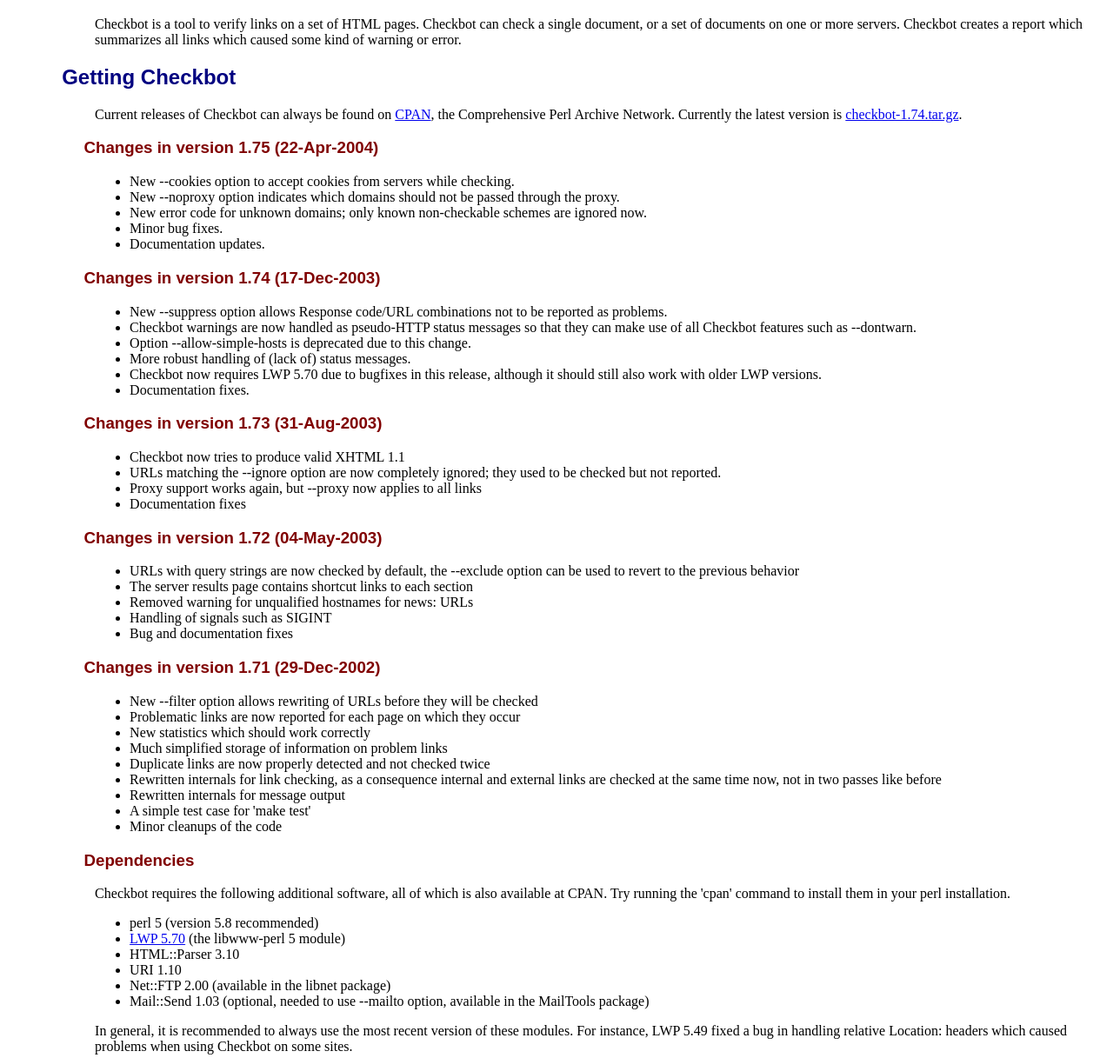
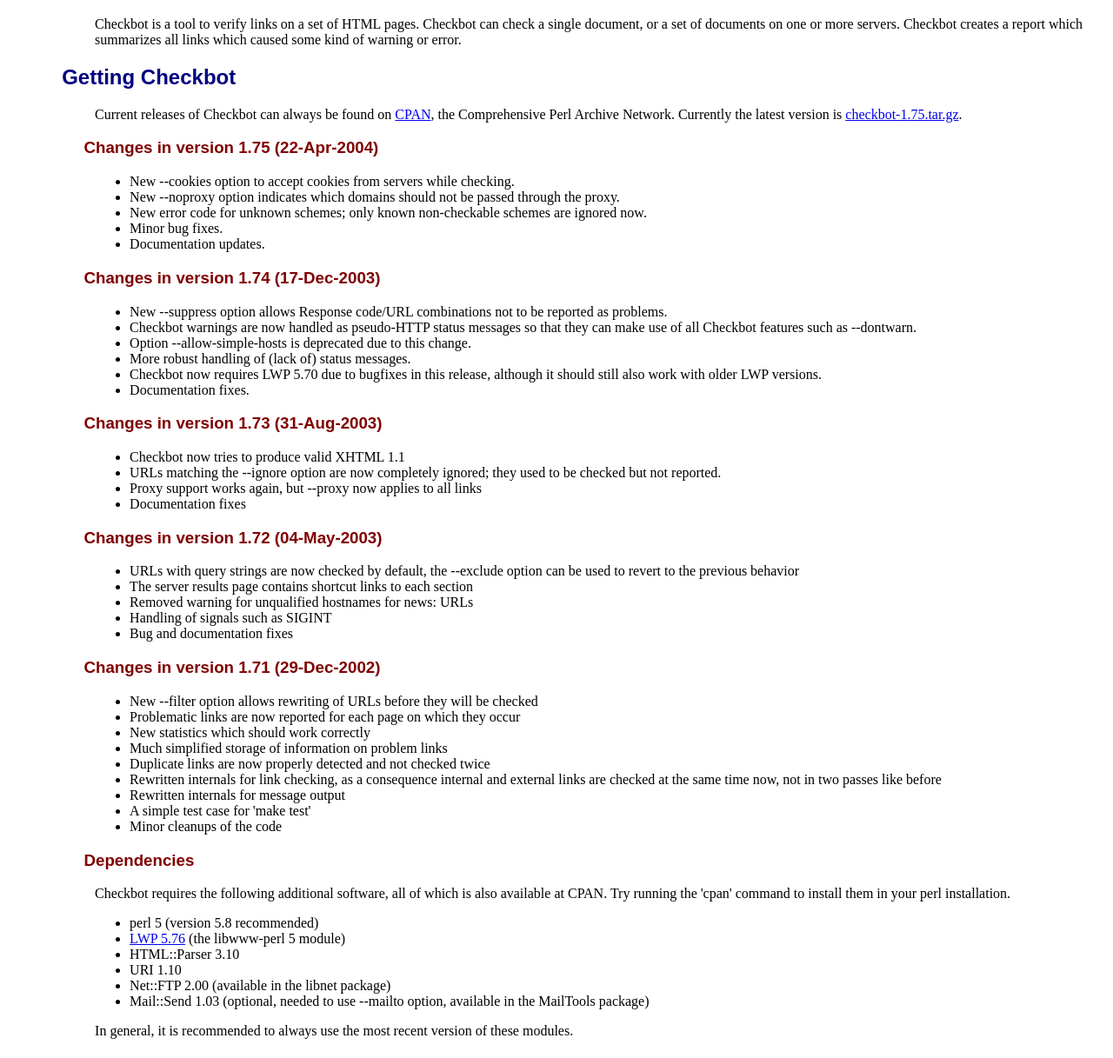
Before and after one commit to graaff/checkbot, a plain HTML site: page index.html in a window 1280 px wide. Shown: the part 61-1278 px from the top of the page at 87% size. Drawn offline with Linux system fonts and the light colour scheme.

Commit message:
Release 1.75.

```diff
--- a/index.html
+++ b/index.html
@@ -20,7 +20,7 @@
     <p>Current releases of Checkbot can always be found on <a
     href="http://www.perl.com/CPAN/">CPAN</a>, the Comprehensive Perl
     Archive Network. Currently the latest version is <a
-    href="checkbot-1.74.tar.gz">checkbot-1.74.tar.gz</a>.</p>
+    href="checkbot-1.75.tar.gz">checkbot-1.75.tar.gz</a>.</p>
 
     <h3>Changes in version 1.75 (22-Apr-2004)</h3>
     <ul>
@@ -28,7 +28,7 @@
 	checking.</li>
       <li>New --noproxy option indicates which domains should not be passed
 	through the proxy.</li>
-      <li>New error code for unknown domains; only known non-checkable
+      <li>New error code for unknown schemes; only known non-checkable
 	schemes are ignored now.</li>
       <li>Minor bug fixes.</li>
       <li>Documentation updates.</li>
@@ -94,7 +94,7 @@
 
     <ul>
       <li>perl 5 (version 5.8 recommended)</li>
-      <li><a href="http://www.linpro.no/lwp/">LWP 5.70</a> (the
+      <li><a href="http://www.linpro.no/lwp/">LWP 5.76</a> (the
 	  libwww-perl 5 module)</li>
       <li>HTML::Parser 3.10</li>
       <li>URI 1.10</li>
@@ -104,9 +104,7 @@
     </ul>
 
     <p>In general, it is recommended to always use the most recent version of
-      these modules. For instance, LWP 5.49 fixed a bug in handling
-      relative Location: headers which caused problems when using
-      Checkbot on some sites.</p>
+      these modules.</p>
 
     <h2>Example</h2>
 
@@ -147,7 +145,7 @@
 <address>
 <!-- Created: Sun Aug 31 19:50:42 CEST 1997 -->
 <!-- hhmts start -->
-Last modified: Thu Apr 22 21:23:33 CEST 2004
+Last modified: Thu Apr 22 21:39:46 CEST 2004
 <!-- hhmts end -->
 </address>
   </body>
```
